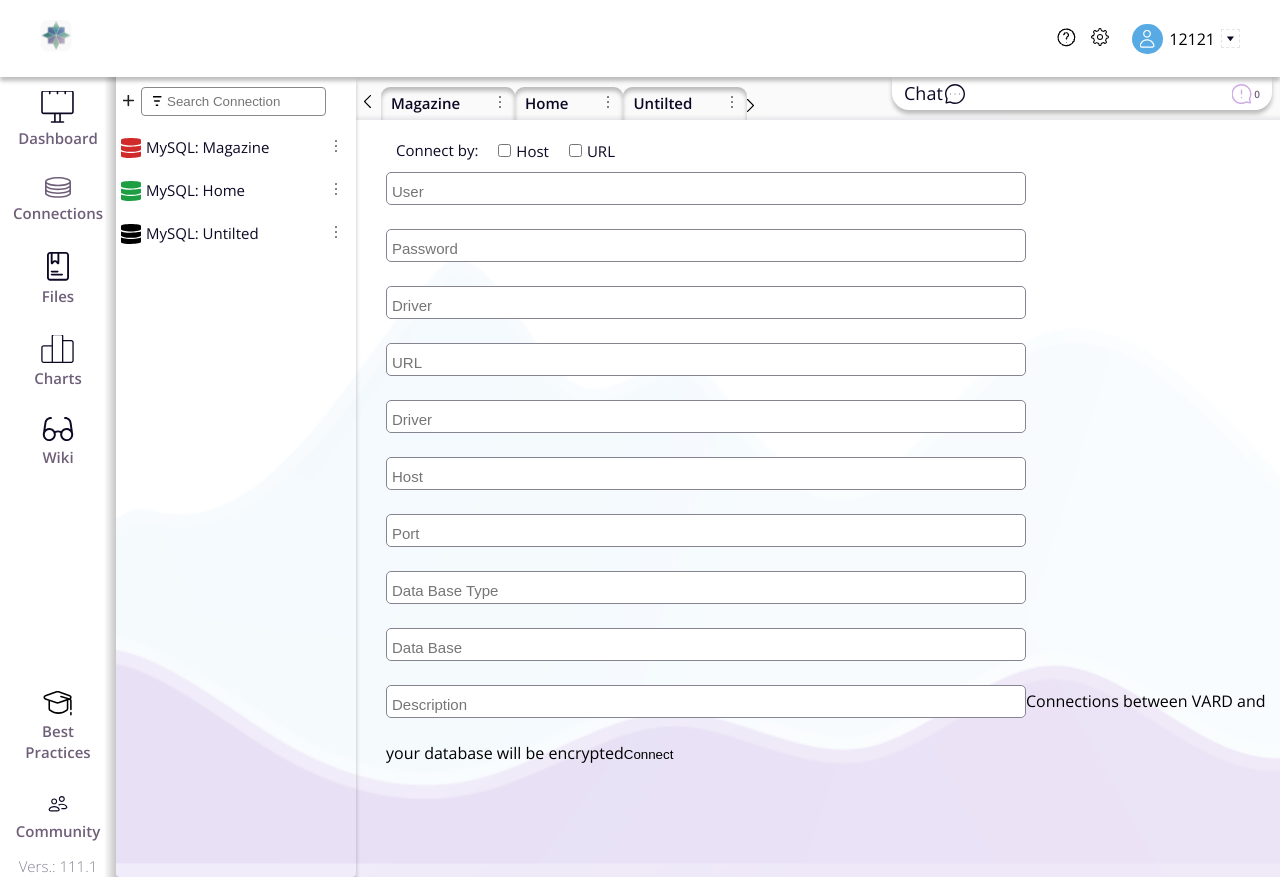
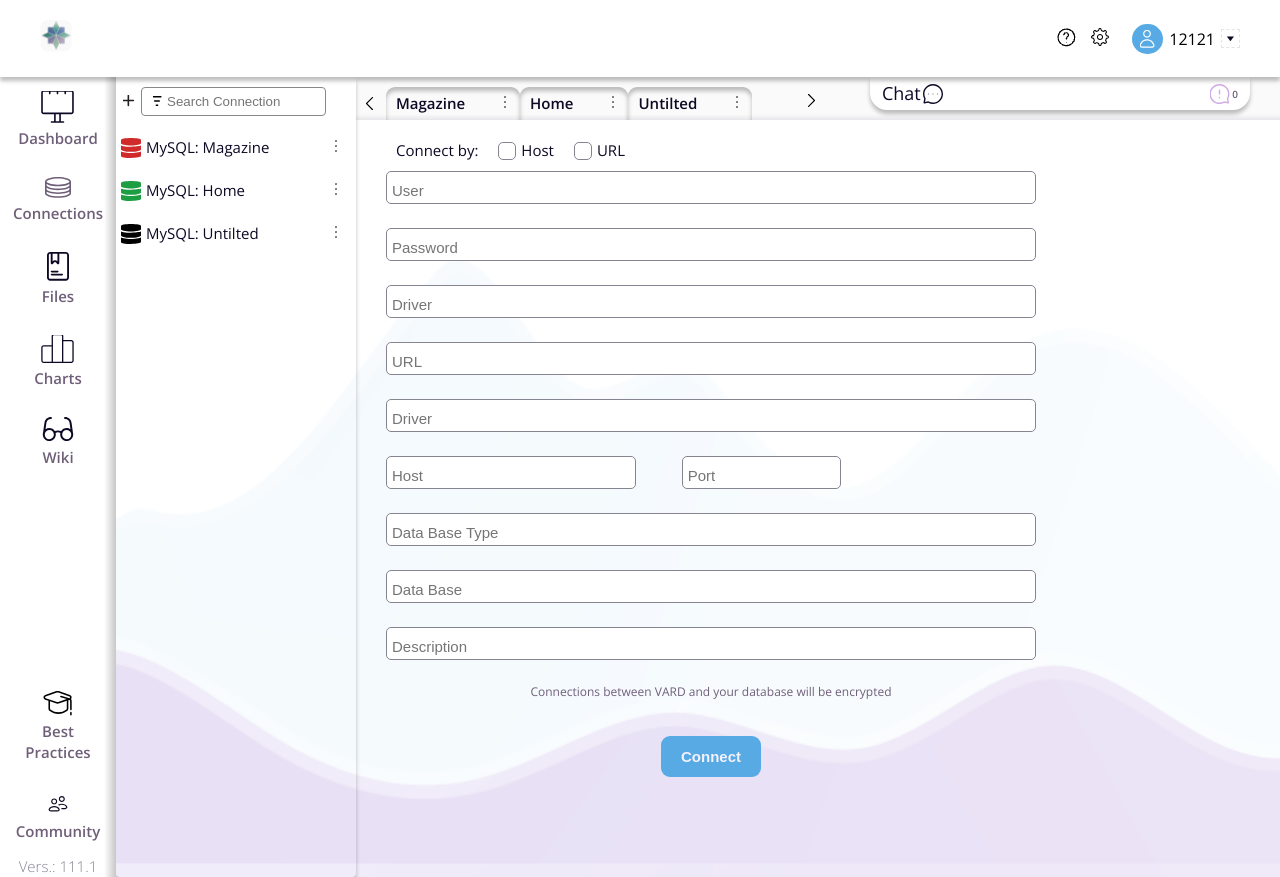
Before and after one commit to MamedovShuxrat/vord-project, a React (Create React App) app: page /connections in a window 1280 px wide. Built offline with nearby package versions, Linux system fonts and the light colour scheme.

Commit message:
create Icon creater component, added search/add databes function , form inputs

```diff
--- a/package.json
+++ b/package.json
@@ -37,5 +37,8 @@
       "last 1 firefox version",
       "last 1 safari version"
     ]
+  },
+  "devDependencies": {
+    "uuid": "^9.0.1"
   }
 }
--- /dev/null
+++ b/src/Elements/CreateDynamicSvgIcon/RandomColorIcon.jsx
@@ -0,0 +1,22 @@
+import React from 'react';
+
+const RandomColorIcon = ({ color, width, height }) => {
+  return (
+    <svg width={width} height={height} viewBox="0 0 10 10" fill="none" xmlns="http://www.w3.org/2000/svg" xmlnsXlink="http://www.w3.org/1999/xlink">
+      <desc>
+        Created with Pixso.
+      </desc>
+      <defs>
+        <clipPath id="clip784_3295">
+          <rect id="database_icon_178381 3" width="10.000000" height="10.000000" fill="white" fillOpacity="0" />
+        </clipPath>
+      </defs>
+      <rect id="database_icon_178381 3" width="10.000000" height="10.000000" fill="#FFFFFF" fillOpacity="0" />
+      <g clipPath="url(#clip784_3295)">
+        <path id="Vector" d="M5 6.9C4.99 6.9 4.98 6.9 4.96 6.9C2.22 6.9 0 6.23 0 5.72L0 3.71C0 3.7 0 3.7 0 3.7C0.45 3.91 0.98 4.01 1.3 4.07C2.28 4.25 3.59 4.36 4.96 4.36L5 4.36C6.39 4.35 7.7 4.25 8.69 4.06C9.01 4 9.54 3.9 9.99 3.69C9.99 3.69 9.99 3.69 9.99 3.69L10 5.7C10 6.22 7.76 6.89 5 6.9ZM5 3.75C4.99 3.75 4.98 3.75 4.96 3.75C2.22 3.75 0 3.14 0 2.63L0 0.93C-0.01 0.42 2.23 0 4.99 0C5 0 5.02 0 5.03 0C7.77 0 9.99 0.41 9.99 0.92L10 2.62C10 3.13 7.76 3.75 5 3.75ZM4.96 7.5L5 7.5C6.39 7.5 7.7 7.34 8.69 7.15C9.01 7.09 9.54 6.99 9.99 6.78L10 9.06C10 9.57 7.76 9.99 5 10C4.99 10 4.98 10 4.96 10C2.22 10 0 9.58 0 9.07L0 6.79C0.45 7 0.98 7.1 1.3 7.16C2.28 7.34 3.59 7.5 4.96 7.5Z" fill={color} fillOpacity="1.000000" fillRule="nonzero" />
+      </g>
+    </svg>
+  );
+}
+
+export default RandomColorIcon;
--- a/src/components/CreateDataBaseCard/CreateDataBaseCard.jsx
+++ b/src/components/CreateDataBaseCard/CreateDataBaseCard.jsx
@@ -9,7 +9,7 @@ const CreateDataBaseCard = () => {
             <div className={styles.connectMenu}>
                 <p className={styles.connectTitle}>Connect by:</p>
                 <label className={styles.connectCheckBoxWrapper} htmlFor="connectHost">
-                    <input type="checkbox" id='connectHost' name="host" />
+                    <input type="checkbox" id='connectHost' name="host" className={styles.checkboxInput} />
                     <span className={styles.connectTitle}>Host</span>
                 </label>
                 <label className={styles.connectCheckBoxWrapper} htmlFor="connectUrl">
@@ -17,21 +17,21 @@ const CreateDataBaseCard = () => {
                     <span className={styles.connectTitle}>URL</span>
                 </label>
             </div>
-            <form action="/submit" className="formData">
+            <form action="/submit" className={styles.formData}>
                 <SimpleInput placeholder='User' className='dataBaseInput' />
                 <SimpleInput placeholder='Password' className='dataBaseInput' />
                 <SimpleInput placeholder='Driver' className='dataBaseInput' />
                 <SimpleInput placeholder='URL' className='dataBaseInput' />
                 <SimpleInput placeholder='Driver' className='dataBaseInput' />
-                <div className="hostWrapper">
+                <div className={styles.hostWrapper}>
                     <SimpleInput placeholder='Host' className='dataBaseInput' />
                     <SimpleInput placeholder='Port' className='dataBaseInput' />
                 </div>
                 <SimpleInput placeholder='Data Base Type' className='dataBaseInput' />
                 <SimpleInput placeholder='Data Base' className='dataBaseInput' />
                 <SimpleInput placeholder='Description' className='dataBaseInput' />
-                <span className="formDataDescr">Connections between VARD and your database will be encrypted</span>
-                <button className='formDataBtn'>Connect</button>
+                <span className={styles.formDataDescr}>Connections between VARD and your database will be encrypted</span>
+                <button className={`${styles.formDataBtn} ${styles.formDataBtnBlue}`}>Connect</button>
             </form>
         </div>
     )
--- a/src/components/CreateDataBaseCard/createDataBaseCard.module.scss
+++ b/src/components/CreateDataBaseCard/createDataBaseCard.module.scss
@@ -16,8 +16,81 @@
     line-height: 140%;
 }
 
+.formData {
+    width: 650px;
+}
+
 .connectCheckBoxWrapper {
+    display: flex;
+    align-items: center;
+
     input {
         margin-right: 5px;
+        transition: all .3s ease-in-out;
+    }
+
+    input[type="checkbox"] {
+        appearance: none;
+        -webkit-appearance: none;
+        -moz-appearance: none;
+        width: 18px;
+        height: 18px;
+        border: 1px solid #878492;
+        border-radius: 5px;
+        cursor: pointer;
+        outline: none;
+    }
+
+    input[type="checkbox"]:checked {
+        background-color: #57AAE4;
+    }
+
+}
+
+.hostWrapper {
+    display: flex;
+    padding-right: 30%;
+
+    >*:nth-child(1) {
+        flex: 1 0 40%;
+        margin-right: 10%;
+    }
+
+    >*:nth-child(2) {
+        flex: 1 0 20%;
     }
 }
+
+.formDataDescr {
+    color: rgb(111, 95, 121);
+    font-size: 12px;
+    font-weight: 400;
+    line-height: 140%;
+    display: block;
+    text-align: center;
+    margin: 0 auto 35px;
+}
+
+.formDataBtn {
+    padding: 10px 20px;
+    border-radius: 9px;
+
+
+    font-size: 15px;
+    font-weight: 600;
+    line-height: 140%;
+    display: block;
+    margin: 0 auto;
+    transition: .3s ease-in-out;
+}
+
+.formDataBtnBlue {
+    background: rgb(87, 170, 228);
+    color: rgb(244, 241, 252);
+
+    &:hover {
+        border-radius: 9px 1px 9px 9px;
+
+        background: rgb(8, 89, 145);
+    }
+}
--- a/src/components/inputs/inputs.module.scss
+++ b/src/components/inputs/inputs.module.scss
@@ -58,14 +58,15 @@
     font-size: 15px;
     font-weight: 400;
     line-height: 140%;
-    max-width: 640px;
+    max-width: 650px;
     width: 100%;
     margin-bottom: 24px;
+    outline: none;
     transition: transform 0.3s ease;
 
 
     &:focus {
-        transform: translateY(20px);
+        transform: translateY(10px);
     }
 
     &::placeholder {
@@ -77,6 +78,6 @@
     }
 
     &:focus::placeholder {
-        transform: translateY(100%);
+        transform: translateY(200%);
     }
 }
--- a/src/pages/connections/Connections.jsx
+++ b/src/pages/connections/Connections.jsx
@@ -1,15 +1,14 @@
-import React, { useState } from 'react'
+import React, { useState, useEffect } from 'react'
+import { v4 as uuid } from 'uuid'
+
 import styles from './connection.module.scss'
-import SearchBlock from '../../Components/SearchBlock/SearchBlock';
-import Chat from '../../Components/Chat/Chat';
-import CreateDataBaseCard from '../../Components/CreateDataBaseCard/CreateDataBaseCard';
+import SearchBlock from '../../Components/SearchBlock/SearchBlock'
+import Chat from '../../Components/Chat/Chat'
+import CreateDataBaseCard from '../../Components/CreateDataBaseCard/CreateDataBaseCard'
+import RandomColorIcon from '../../Elements/CreateDynamicSvgIcon/RandomColorIcon'
 
 const Connections = () => {
-    const [activeTab, setActiveTabs] = useState(null)
-    const onSelectTabsItem = (id) => {
-        setActiveTabs(id)
-    }
-    const connectionTabs = [
+    const [connectionTabs, setConnectionTabs] = useState([
         {
             id: 'magazine1',
             img: './icons/connection/database-red.svg',
@@ -17,7 +16,6 @@ const Connections = () => {
             w: '20px',
             h: '20px'
         },
-
         {
             id: 'home2',
             img: './icons/connection/database-green.svg',
@@ -25,39 +23,106 @@ const Connections = () => {
             w: '20px',
             h: '20px'
         },
-
         {
             id: 'untilted3',
             img: './icons/connection/database-black.svg',
             MySQL: 'Untilted',
             w: '20px',
             h: '20px'
-        },
-    ]
+        }
+    ])
+    console.log(connectionTabs);
+
+    useEffect(() => {
+        localStorage.setItem('connectionTabs', JSON.stringify(connectionTabs))
+    }, [connectionTabs])
+
+    useEffect(() => {
+        const storedConnectionTabs = localStorage.getItem('connectionTabs')
+        if (storedConnectionTabs) {
+            setConnectionTabs(JSON.parse(storedConnectionTabs))
+        }
+    }, [])
+
+
+
+
+    const [activeTab, setActiveTabs] = useState(null)
+    const [searchTerm, setSearchTerm] = useState('')
+
+    const handleSearch = (term) => {
+        setSearchTerm(term)
+    }
+
+    const handleLeftButtonClick = () => {
+        const currentIndex = connectionTabs.findIndex(item => item.id === activeTab)
+        const newIndex = (currentIndex - 1 + connectionTabs.length) % connectionTabs.length
+        const newActiveTabId = connectionTabs[newIndex].id
+        setActiveTabs(newActiveTabId)
+    }
+
+    const handleRightButtonClick = () => {
+        const currentIndex = connectionTabs.findIndex(item => item.id === activeTab)
+        const newIndex = (currentIndex + 1) % connectionTabs.length
+        const newActiveTabId = connectionTabs[newIndex].id
+        setActiveTabs(newActiveTabId)
+    }
+
+    const onSelectTabsItem = (id) => {
+        setActiveTabs(id)
+    }
+
+
+    const renderImageOrIcon = (item) => {
+        const isSvg = item.img.includes('.svg')
+        if (isSvg) {
+            return <img width={item.w} height={item.h} src={item.img} alt={`${item.MySQL}_pic`} />
+        } else {
+            return <RandomColorIcon color={item.img} width={item.w} height={item.h} />
+        }
+    }
+
+    const addNewTab = (newMySQLValue) => {
+        const randomColor = '#' + Math.floor(Math.random() * 16777215).toString(16)
+        const newTab = {
+            id: uuid(),
+            img: randomColor,
+            MySQL: newMySQLValue,
+            w: '20px',
+            h: '20px'
+        }
+        setConnectionTabs([...connectionTabs, newTab])
+    }
+
     return (
         <div className={styles.connections} >
-            <div className="searchContent">
+            <div className={styles.searchContent}>
                 <div className={styles.searchBlock}>
-                    <SearchBlock placeholder='Search Connection' />
+                    <SearchBlock onSearch={handleSearch} placeholder='Search Connection' addNewTab={addNewTab} />
                     <div className={styles.tabsWrapper}>
-                        {connectionTabs.map((item) => <div key={item.id}
+                        {connectionTabs
+                            .filter(item => item.MySQL.toLowerCase().includes(searchTerm.toLowerCase()))
+                            .map((item) => (
+                                <div key={item.id}
                                     onClick={() => onSelectTabsItem(item.id)}
-                            className={`${styles.tabsItem} ${activeTab === item.id ? styles.active : ''}`}>
-                            <img width={item.w} height={item.h} src={item.img} alt={`${item.MySQL}_pic`} />
+                                    className={`${styles.tabsItem} ${activeTab === item.id ? styles.active : ''}`}
+                                >
+                                    {renderImageOrIcon(item)}
                                     <span className={styles.tabsName}>MySQL: {item.MySQL}</span>
                                     <button className={styles.tabsDots}>
                                         <img src='./icons/connection/dots_three.svg' alt={`${item.MySQL}_pic`} />
                                     </button>
-                        </div>)}
+                                </div>
+                            ))}
                     </div>
                 </div>
             </div>
             <div className={styles.mainContent}>
                 <div className={styles.tabsTopBlock}>
-                    <div className={styles.tabsTopBlockWrapper}>
-                        <button className={styles.tabsLeft}>
+                    <button className={styles.tabsLeft} onClick={handleLeftButtonClick}>
                         <img src='./icons/connection/arrow.svg' alt='arrow-pic' />
                     </button>
+                    <div className={styles.tabsTopBlockWrapper}>
                         <div className={styles.tabsTopWrapper}>
                             {connectionTabs.map((item) => <div key={item.id}
                                 onClick={() => onSelectTabsItem(item.id)}
@@ -68,10 +133,10 @@ const Connections = () => {
                                 </button>
                             </div>)}
                         </div>
-                        <button className={`${styles.tabsRight}`}>
+                    </div>
+                    <button className={`${styles.tabsRight}`} onClick={handleRightButtonClick}>
                         <img src='./icons/connection/arrow.svg' alt='arrow-pic' />
                     </button>
-                    </div>
                     <div className={styles.chatWrapper}>
                         <Chat />
                     </div>
--- a/src/pages/connections/connection.module.scss
+++ b/src/pages/connections/connection.module.scss
@@ -17,11 +17,46 @@
     padding: 10px 0;
     width: 240px;
     height: 100vh;
+    overflow: hidden;
+
+
 }
 
 
 .tabsWrapper {
     margin-top: 10px;
+    height: calc(100vh - 100px);
+    overflow-y: auto;
+
+    &::-webkit-scrollbar {
+        width: 4px;
+        height: 4px;
+    }
+
+    &::-webkit-scrollbar-button {
+        display: none;
+    }
+
+    &::-webkit-scrollbar-track {
+        background: transparent;
+    }
+
+    &::-webkit-scrollbar-thumb {
+        background: #ccc;
+        border-radius: 5px;
+    }
+
+    &::-webkit-scrollbar-thumb:hover {
+        background: #999;
+    }
+
+    &::-webkit-scrollbar-corner {
+        display: none;
+    }
+
+    &::-webkit-resizer {
+        display: none;
+    }
 }
 
 .tabsItem {
@@ -57,11 +92,119 @@
 
 }
 
+.tabsTopBlock {
+    background: linear-gradient(0.00deg, rgba(135, 132, 146, 0.2), rgba(135, 132, 146, 0.04) 13.542%);
+    display: flex;
+    padding: 0 30px;
+    position: relative;
+}
+
 .tabsTopBlockWrapper {
     padding-top: 10px;
     display: flex;
     align-items: center;
+    max-width: 700px;
+    overflow-x: auto;
+    position: relative;
+
+    &::-webkit-scrollbar {
+        width: 3px;
+        height: 3px;
+    }
+
+    &::-webkit-scrollbar-button {
+        display: none;
+    }
+
+    &::-webkit-scrollbar-track {
+        background: transparent;
+    }
+
+    &::-webkit-scrollbar-thumb {
+        background: #ccc;
+        border-radius: 5px;
+    }
+
+    &::-webkit-scrollbar-thumb:hover {
+        background: #999;
+    }
+
+    &::-webkit-scrollbar-corner {
+        display: none;
+    }
+
+    &::-webkit-resizer {
+        display: none;
+    }
 }
+
+.tabsLeft {
+    position: absolute;
+    top: 20px;
+    left: 10px;
+}
+
+// .tabsTopBlockWrapper {
+//     padding-top: 10px;
+//     display: flex;
+//     align-items: center;
+//     max-width: 700px;
+//     width: 100%;
+//     overflow: auto;
+
+//     &::-webkit-scrollbar {
+//         width: 3px;
+//         height: 3px;
+//     }
+
+//     &::-webkit-scrollbar-button:horizontal:start {
+//         display: block;
+//         height: 3px;
+//         background-color: transparent;
+//         background-repeat: no-repeat;
+//         background-position: center;
+//     }
+
+//     &::-webkit-scrollbar-button:horizontal:end {
+//         display: block;
+//         height: 3px;
+//         background-color: transparent;
+//         background-repeat: no-repeat;
+//         background-position: center;
+//     }
+
+//     &::-webkit-scrollbar-button:horizontal:start:depressed {
+//         background-color: gray;
+//     }
+
+//     &::-webkit-scrollbar-button:horizontal:end:depressed {
+//         background-color: gray;
+//     }
+
+//     &::-webkit-scrollbar-track:horizontal {
+//         background: transparent;
+//         border-left: 1px solid transparent;
+//         border-right: 1px solid transparent;
+//     }
+
+//     &::-webkit-scrollbar-thumb:horizontal {
+//         background: #ccc;
+//         border-radius: 5px;
+//         border: none;
+//     }
+
+//     &::-webkit-scrollbar-thumb:horizontal:hover {
+//         background: #999;
+//     }
+
+//     &::-webkit-scrollbar-corner:horizontal {
+//         display: none;
+//     }
+
+//     &::-webkit-resizer:horizontal {
+//         display: none;
+//     }
+// }
 
 .tabsLeft,
 .tabsRight {
@@ -77,15 +220,9 @@
 }
 
 
-.tabsTopBlock {
-    background: linear-gradient(0.00deg, rgba(135, 132, 146, 0.2), rgba(135, 132, 146, 0.04) 13.542%);
-    display: flex;
-    padding: 0 8px;
-}
 
 .tabsTopWrapper {
     display: flex;
-    margin-left: 10px;
 
 }
 
```
Also changed, not shown: src/components/chat/Chat.jsx (+13 -2 lines), src/components/chat/chat.module.scss (+5 -2 lines), src/components/searchBlock/SearchBlock.jsx (+9 -3 lines), src/components/searchBlock/searchBlock.module.scss (+7 -0 lines), 1 other file (tests, documents, lock files or other folders). Lines whose indentation alone changed are shown as unchanged.
